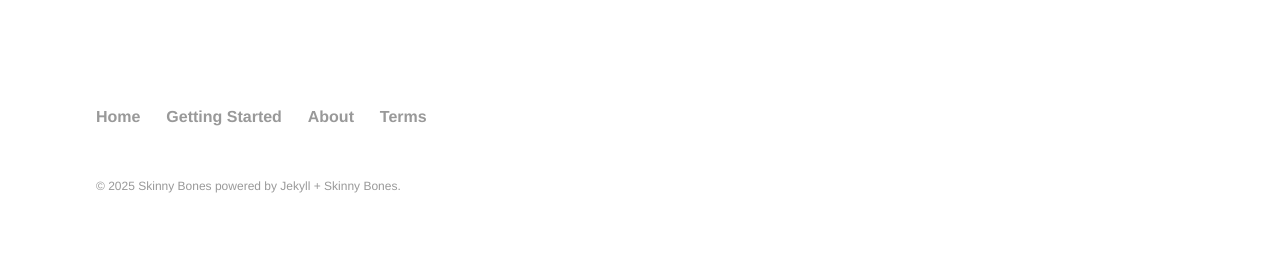
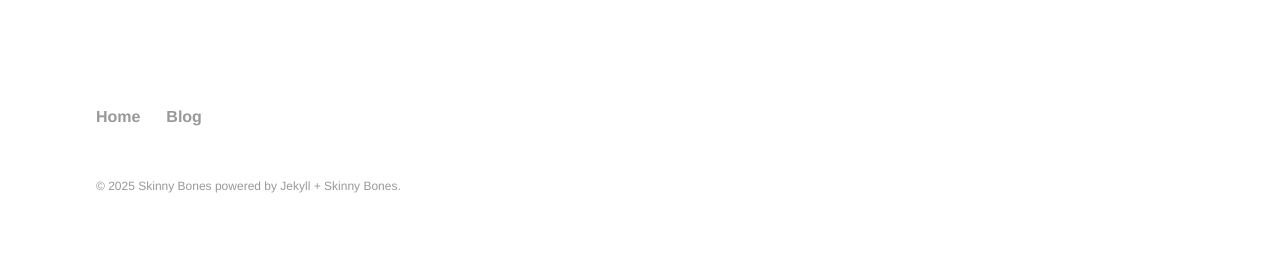
Before and after one commit to Jinsun-Lee/Jinsun-Lee.github.io, a Jekyll site: the page built from index.md, in a window 1280 px wide. Shown: the part 769-1038 px from the top of the page. Built offline with Jekyll 4.4.1, drawn with Linux system fonts in a browser that asks for light colours.

Commit message:
하단 footer 내용 수정

```diff
--- a/_data/footer.yml
+++ b/_data/footer.yml
@@ -3,11 +3,5 @@
 - title: Home
   url: /
 
-- title: Getting Started
-  url: /getting-started/
-
-- title: About
-  url: /about/
-
-- title: Terms
-  url: /terms/
+- title: Blog
+  url: https://012vision.tistory.com
```
